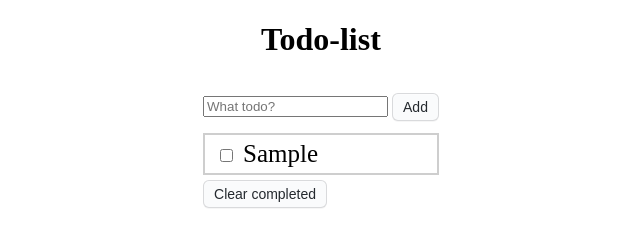
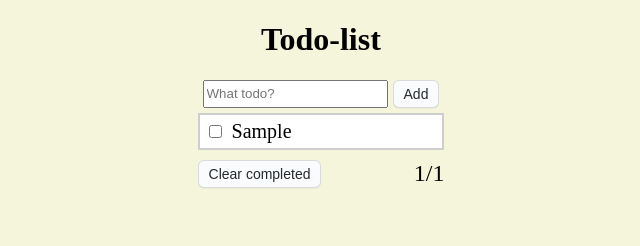
Before and after one commit to santtudas/Project1_DOM_SCRIPTING, a plain HTML site: page index.html in a window 1280 px wide. Both pictures are taken after typing "Sample" into the empty fields and a click on the button "Add". Shown: the whole page, without its empty margins (319-959 px from the left). Drawn offline with Linux system fonts and the light colour scheme.

Commit message:
Last night fixes and improvements

```diff
--- a/index.html
+++ b/index.html
@@ -13,11 +13,10 @@
 
   <p id="textBox">
     <input id="textfield" type="text" placeholder="What todo?">
+    <button id="addButton">
+      Add
+    </button>
   </p>
-
-  <button id="addButton">
-    Add
-  </button>
 
   <div id="Lista"></div>
   <button id="clearButton" onclick="remove()">
--- a/scriptit.js
+++ b/scriptit.js
@@ -6,6 +6,10 @@ lista = document.querySelector('#Lista');
 // Create an unordered list (ul) element and append it to the list container (Lista)
 let list = document.createElement('ul');
 lista.appendChild(list);
+
+let countElement = document.createElement('p');
+document.body.appendChild(countElement);
+countElement.id = "taskCounter"
 
 // Event listener for the Add button to add a new item to the list when clicked
 abutton.addEventListener("click", function () {
@@ -17,10 +21,6 @@ abutton.addEventListener("click", function () {
   if (itemText !== "" && itemText.length <= 30) {
     let listItem = document.createElement('li');
 
-    let = deleteButton = document.createElement('button')
-    deleteButton.innerHTML = 'Poista'; //ei skulaa
-
-
     // Create and append checkbox
     let checkbox = document.createElement('input');
     checkbox.type = 'checkbox';
@@ -28,15 +28,26 @@ abutton.addEventListener("click", function () {
     let itemTextSpan = document.createElement('span');
     itemTextSpan.textContent = itemText;
 
+    let deleteButton = document.createElement('button')
+    deleteButton.innerHTML = 'X';
+    deleteButton.id = 'deleteButton';
+    deleteButton.addEventListener('click' , function() {
+      listItem.remove();
+      updateCount();
+    });
+
     // Event listener to toggle 'done' class when the checkbox is checked/unchecked
     checkbox.addEventListener('change', function () {
       listItem.classList.toggle('done');
+      updateCount();
     });
 
     listItem.appendChild(checkbox);
     listItem.appendChild(itemTextSpan);
+    listItem.appendChild(deleteButton);
     list.appendChild(listItem);
     text.value = '';  // Clear the input field after adding the item
+    updateCount();
   } else {
     // If the input is invalid (empty or too long), show an alert and clear the input field
     alert("Wrong input, try again");
@@ -44,10 +55,23 @@ abutton.addEventListener("click", function () {
   }
 });
 
+// Function to count how many tasks to do
+function updateCount() {
+  let tasksDone = document.querySelectorAll('.done');
+  let tasksTotal = list.childElementCount;
+  if (tasksTotal === 0) {
+    countElement.textContent = '';
+  } else {
+    countElement.textContent = `${tasksTotal - tasksDone.length}/${tasksTotal}`;
+  }
+
+}
+
 // Function to remove items marked as done
 function remove() {
   let elements = document.querySelectorAll('.done');
   for (let element of elements) {
     element.remove();
   }
+  updateCount()
 }
--- a/styles.css
+++ b/styles.css
@@ -1,5 +1,6 @@
 html, body {
   height: 100%;
+  background-color: beige;
  }
 html {
   display: table;
@@ -14,17 +15,24 @@ h1 {
 }
 
 #textBox {
-  display: inline-block;
+  display: flex;
+  justify-content: center;
+  margin: 5px;
+}
+
+#addButton {
+  margin-left: 5px;
 }
 
 #Lista {
   border: 1px solid #cecece;
-  padding: 0px
+  padding: 0px;
+  margin-bottom: 10px;
 }
 
 ul {
   list-style-type: none;
-  font-size: 25px;
+  font-size: 20px;
   padding: 0px;
   margin: 0px;
 }
@@ -32,15 +40,15 @@ ul {
 li {
   padding: 5px;
   border: 1px solid #cecece;
+  background-color: white;
 }
 
 #Lista input[type="checkbox"] {
-  margin: 0 10px;
+  margin-right: 10px;
  }
 
 li.done {
   color: rgb(197, 197, 197);
-
 }
 
 #Lista li input[type="checkbox"]:checked {
@@ -51,10 +59,6 @@ li.done {
   text-decoration: line-through;
   text-decoration-color: rgb(197,197,197);
   text-decoration-thickness: 2px;
-}
-
-#clearButton {
-  margin-top: 5px
 }
 
 button {
@@ -78,4 +82,21 @@ button:hover {
   background-color: #f3f4f6;
   border-color: #1b1f2326;
   transition-duration: 0.1s;
+  opacity: 1;
 }
+
+#deleteButton {
+  float: right;
+  margin-left: 10px;
+  transform: scale(0.7);
+  font-size: 90%;
+  font-weight: 500;
+  opacity: 0;
+  transition: opacity 0.1s;
+ }
+
+#taskCounter {
+  font-size: 24px;
+  float: right;
+  margin: auto;
+}
```
